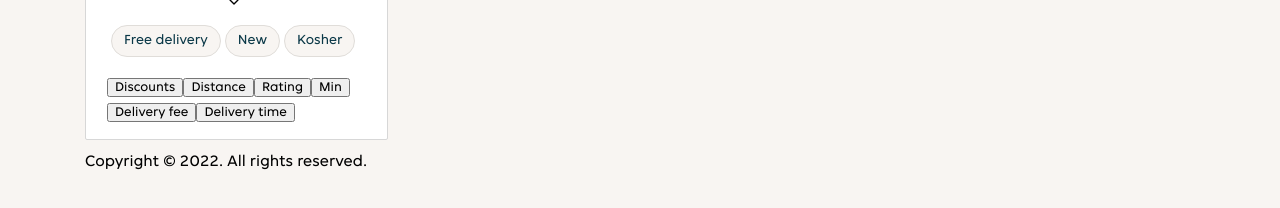
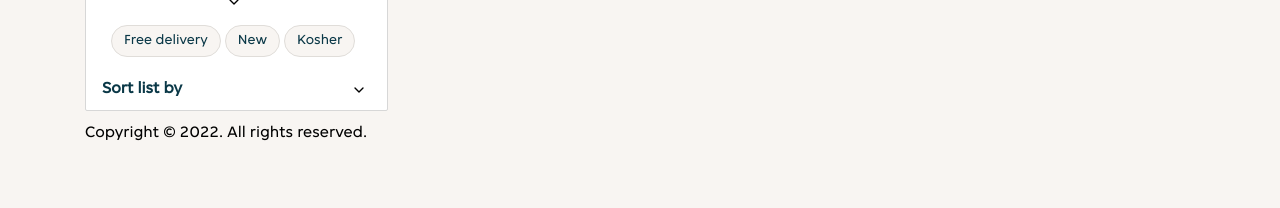
Before and after one commit to lisrael1989/Frontend, a React (Vite) app: page / in a window 1280 px wide. Shown: the part 456-664 px from the top of the page. Built offline with nearby package versions, Linux system fonts and the light colour scheme.

Commit message:
Add sort cmp style

```diff
--- a/src/assets/styles/cmps/filters-cmps/SideFilter.scss
+++ b/src/assets/styles/cmps/filters-cmps/SideFilter.scss
@@ -35,4 +35,55 @@
             }
         }
     }
+
+    & .sort-container {
+        display: flex;
+        justify-content: space-between;
+        flex-direction: column;
+        align-items: center;
+        margin-top: 8px;
+        transition: height 0.5s ease-in-out;
+        max-height: 156px;
+        width: 271px;
+
+        & .sort-header {
+            display: flex;
+            justify-content: space-between;
+            align-items: center;
+            width: 100%;
+            transition: all .3s ease;
+            height: 24px;
+
+            & p {
+                font-size: 16px;
+                font-weight: bold;
+                color: rgb(10, 56, 71);
+            }
+
+            & .open-sort-btn {
+                display: flex;
+                align-items: center;
+                justify-content: center;
+                border: none;
+                background-color: inherit;
+                cursor: pointer;
+
+            }
+        }
+
+        & .open-sort-cmp {
+
+            transition: height 0.5s ease-in-out;
+            height: 0px;
+            overflow-y: hidden;
+
+            &.on {
+                height: 130px;
+
+
+            }
+        }
+
+    }
+
 }
--- /dev/null
+++ b/src/assets/styles/cmps/filters-cmps/SortFilter.scss
@@ -0,0 +1,37 @@
+.sort-filter-container {
+    display: flex;
+    flex-wrap: wrap;
+    height: 130px;
+    transition: height 0.5s ease-in-out;
+    overflow-y: hidden;
+    padding: 0px;
+    margin-top: 8px;
+
+    & button {
+        margin: 0px 0px 8px 4px;
+        height: 32px;
+        padding: 6px 12px;
+        border-radius: 16px;
+        border: 1px solid #e0ddd9;
+        color: rgb(10, 56, 71);
+        font-size: 14px;
+        background-color: rgb(248, 245, 242);
+        display: flex;
+        -webkit-box-align: center;
+        align-items: center;
+        font-weight: normal;
+        width: fit-content;
+        cursor: pointer;
+
+        &:hover {
+            background-color: $hover-btn-gray;
+        }
+
+        &.active {
+            border: 1px solid transparent;
+            color: rgb(255, 255, 255);
+            background-color: rgb(255, 128, 0);
+
+        }
+    }
+}
--- a/src/assets/styles/main.scss
+++ b/src/assets/styles/main.scss
@@ -17,6 +17,7 @@
 @import 'cmps/filters-cmps/CategoryFilter.scss';
 @import 'cmps/filters-cmps/SideFilter.scss';
 @import 'cmps/filters-cmps/PreferencesFilter.scss';
+@import 'cmps/filters-cmps/SortFilter.scss';
 
 //header-filter
 @import 'cmps/filters-cmps/HeaderFilter.scss';
--- a/src/cmps/filters-cmps/SideFilter.jsx
+++ b/src/cmps/filters-cmps/SideFilter.jsx
@@ -9,7 +9,7 @@ export function SideFilter() {
     const filterBy = useSelector(storeState => storeState.restModule.filterBy)
     const sortBy = useSelector(storeState => storeState.restModule.sortBy)
     const [clearFilterBtn, setClearFilterBtn] = useState(false)
-
+    const [openSort, setOpenSort] = useState(false)
     useEffect(() => {
         setClearFilterBtn(false);
     }, [clearFilterBtn]);
@@ -31,6 +31,11 @@ export function SideFilter() {
         }
         return 'clear-filter-btn'
     }
+
+    function handleToggleOpenSort() {
+        setOpenSort(!openSort)
+    }
+
     return (
         <aside className="side-filter-container">
             <div className="filter-header">
@@ -50,7 +55,21 @@ export function SideFilter() {
                 onSetFilterBy={onSetFilterBy}
                 clearFilterBtn={clearFilterBtn}
             />
-            <SortFilter onSetSortBy={onSetSortBy} clearFilterBtn={clearFilterBtn} />
+            <div className="sort-container">
+                <div className="sort-header">
+                    <p>Sort list by</p>
+                    <button className="open-sort-btn" onClick={handleToggleOpenSort}>
+                        {openSort ? (
+                            <svg id="arrow-up" xmlns="http://www.w3.org/2000/svg" width="16" height="16" viewBox="0 0 24 24" fill="none" stroke="currentColor" strokeWidth="2" strokeLinecap="round" strokeLinejoin="round" className="feather feather-chevron-up"><polyline points="18 15 12 9 6 15"></polyline></svg>
+                        ) : (
+                            <svg id="arrow-down" xmlns="http://www.w3.org/2000/svg" width="16" height="16" viewBox="0 0 24 24" fill="none" stroke="currentColor" strokeWidth="2" strokeLinecap="round" strokeLinejoin="round" className="feather feather-chevron-down"><polyline points="6 9 12 15 18 9"></polyline></svg>
+                        )}
+                    </button>
+                </div>
+                <div className={openSort ? "open-sort-cmp on" : "open-sort-cmp"}>
+                    < SortFilter onSetSortBy={onSetSortBy} sortBy={sortBy} clearFilterBtn={clearFilterBtn} />
+                </div>
+            </div>
         </aside>
     );
 }
--- a/src/cmps/filters-cmps/SortFilter.jsx
+++ b/src/cmps/filters-cmps/SortFilter.jsx
@@ -1,23 +1,26 @@
-import { useEffect } from "react"
+import { useEffect, useState } from "react"
 
-export function SortFilter({ onSetSortBy, clearFilterBtn }) {
+export function SortFilter({ onSetSortBy, clearFilterBtn, sortBy }) {
+    const [selectedSort, setSelectedSort] = useState(sortBy.sortBy || "null")
     useEffect(() => {
         if (clearFilterBtn) {
             onSetSortBy({ sortBy: "" })
+            setSelectedSort("")
         }
     }, [clearFilterBtn])
     function setSortClick(sortBy) {
+        setSelectedSort(sortBy)
         onSetSortBy({ sortBy: sortBy })
     }
 
     return (
         <section className="sort-filter-container">
-            <button onClick={() => setSortClick("discounts")}>Discounts</button>
-            <button onClick={() => setSortClick("distance")}>Distance</button>
-            <button onClick={() => setSortClick("rating")}>Rating</button>
-            <button onClick={() => setSortClick("min")}>Min</button>
-            <button onClick={() => setSortClick("deliveryFee")}>Delivery fee</button>
-            <button onClick={() => setSortClick("deliveryTime")}>Delivery time</button>
+            <button className={selectedSort === "discounts" ? "active" : ""} onClick={() => setSortClick("discounts")}>Discounts</button>
+            <button className={selectedSort === "distance" ? "active" : ""} onClick={() => setSortClick("distance")}>Distance</button>
+            <button className={selectedSort === "rating" ? "active" : ""} onClick={() => setSortClick("rating")}>Rating</button>
+            <button className={selectedSort === "min" ? "active" : ""} onClick={() => setSortClick("min")}>Min</button>
+            <button className={selectedSort === "deliveryFee" ? "active" : ""} onClick={() => setSortClick("deliveryFee")}>Delivery fee</button>
+            <button className={selectedSort === "deliveryTime" ? "active" : ""} onClick={() => setSortClick("deliveryTime")}>Delivery time</button>
         </section>
     )
 }
```
